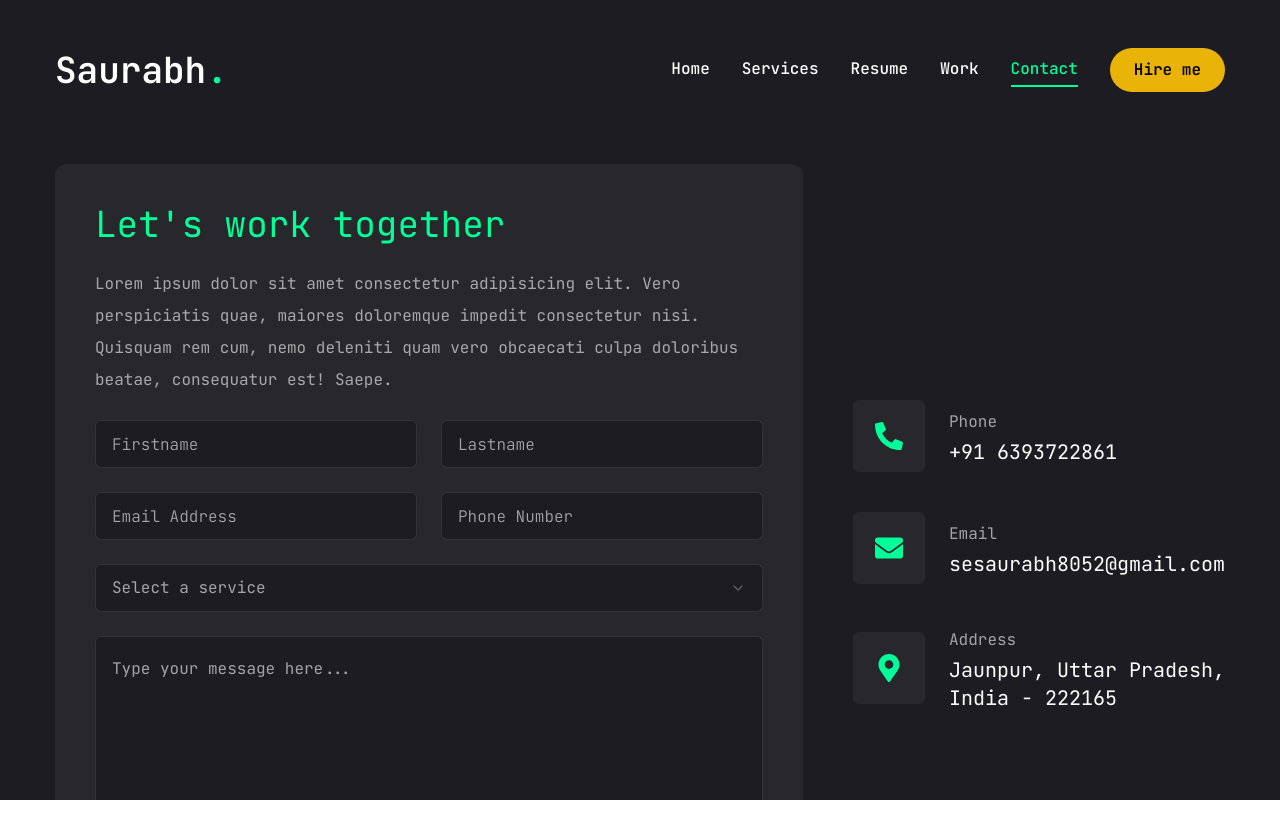
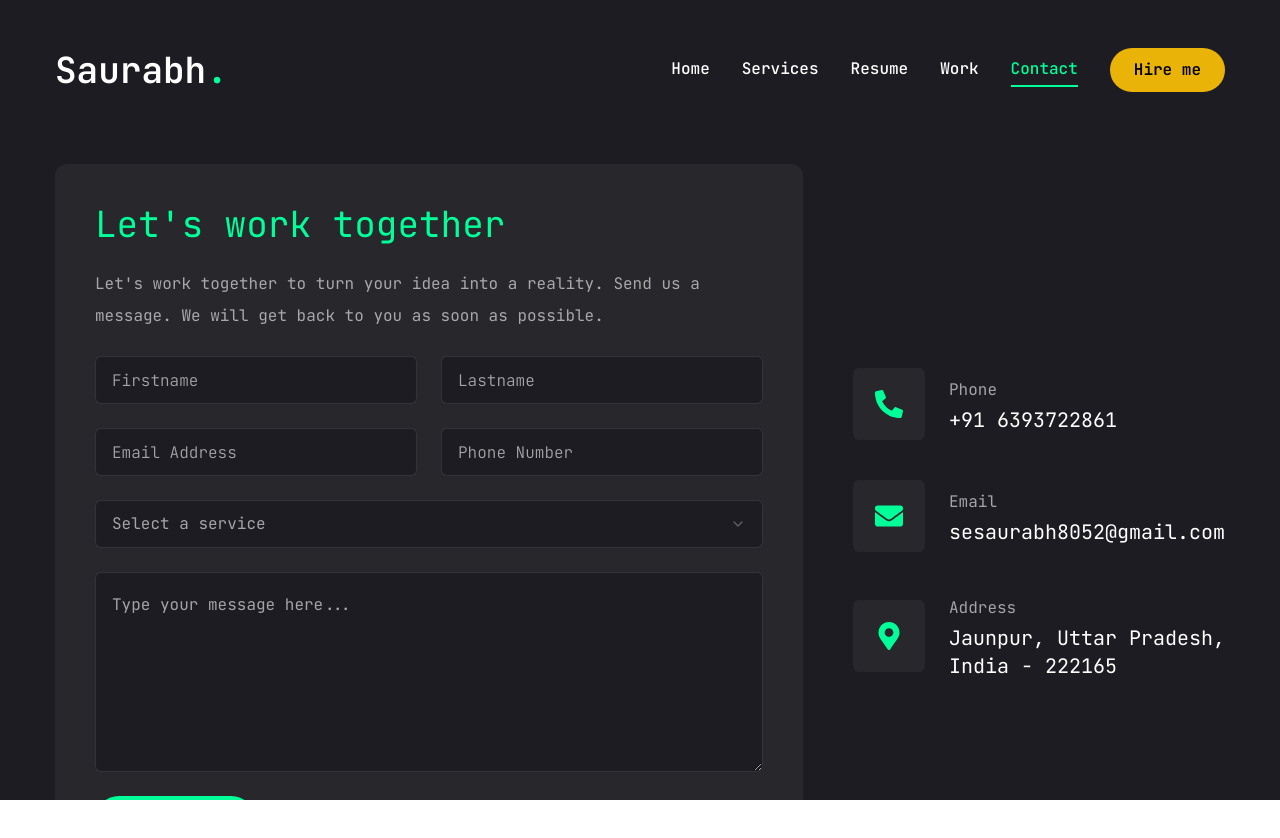
Before and after one commit to sasaurabh11/Portfolio, a Next.js app: page /contact in a window 1280 px wide. Shown: the top 838 px of the page. Built offline with nearby package versions, Linux system fonts and the light colour scheme.

Commit message:
ready to deploy

```diff
--- a/src/app/contact/page.tsx
+++ b/src/app/contact/page.tsx
@@ -85,10 +85,7 @@ function Contact() {
               <h3 className="text-4xl text-accent">Let's work together</h3>
 
               <p className="text-white/60">
-                Lorem ipsum dolor sit amet consectetur adipisicing elit. Vero
-                perspiciatis quae, maiores doloremque impedit consectetur nisi.
-                Quisquam rem cum, nemo deleniti quam vero obcaecati culpa
-                doloribus beatae, consequatur est! Saepe.
+                Let's work together to turn your idea into a reality. Send us a message. We will get back to you as soon as possible.
               </p>
 
               {/* input */}
```
